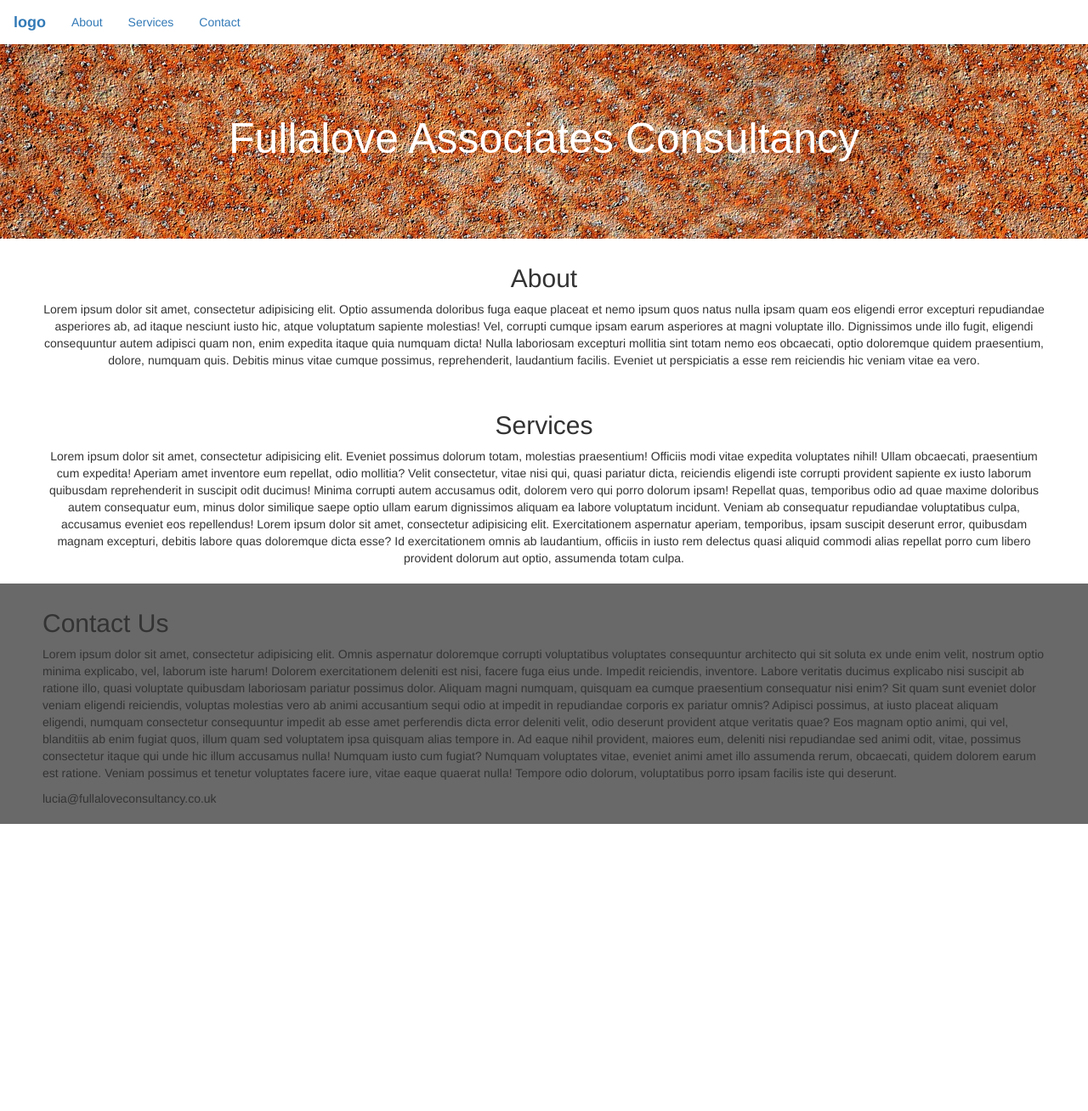
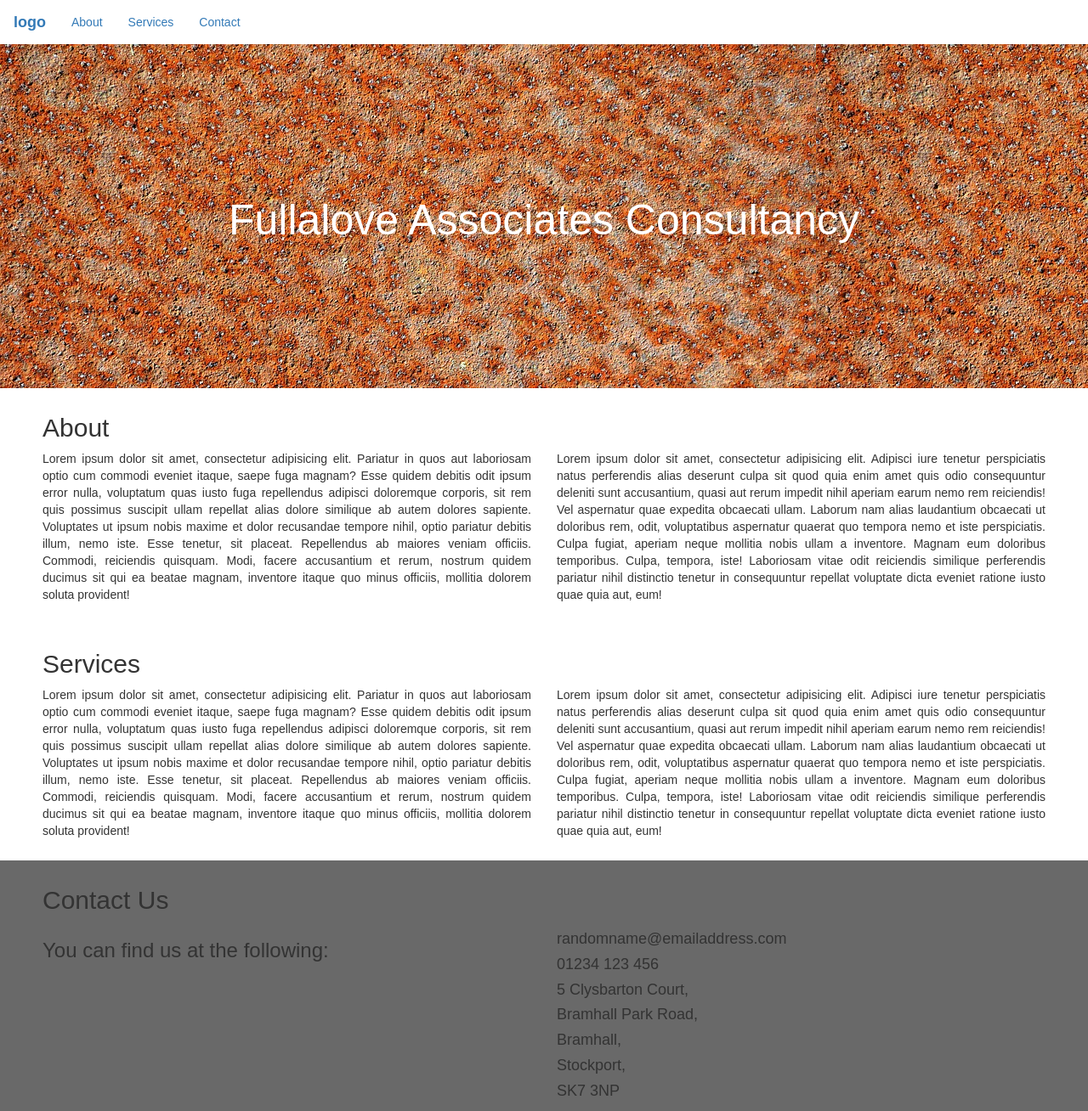
Before and after one commit to alexfullalove/Fullalove-Associates, a plain HTML site: page index.html in a window 1280 px wide. Shown: the whole page at 85% size. Before the commit the page ends 970 px from the top, so only its background shows below. Drawn offline with nearby package versions, Linux system fonts and the light colour scheme.

Commit message:
responsive functionality added

```diff
--- a/index.html
+++ b/index.html
@@ -6,6 +6,7 @@
         <meta name="viewport" content="width=device-width, initial-scale=1.0">
         <link rel="stylesheet" href="https://maxcdn.bootstrapcdn.com/bootstrap/3.3.7/css/bootstrap.min.css">
         <link rel="stylesheet" type="text/css" href="style.css">
+        <link rel="stylesheet" type="text/css" href="http://fonts.googleapis.com/css?family=Tangerine">
         <script src="https://ajax.googleapis.com/ajax/libs/jquery/3.2.1/jquery.min.js"></script>
         <script src="https://maxcdn.bootstrapcdn.com/bootstrap/3.3.7/js/bootstrap.min.js"></script>
 </head>
@@ -24,32 +25,57 @@
       <ul class="nav navbar-nav">
         <li><a href="#About">About</a></li>
         <li><a href="#Services">Services</a></li>
-        <li><a href="#About">Contact</a></li>
+        <li><a href="#Contact">Contact</a></li>
       </ul>
     </div>
   </div>
 </nav>
-        <div class="text-center" id="logo-section">
+        <div class="logo" id="logo-section">
         <h1>Fullalove Associates Consultancy</h1>
         </div>
 
-        <div class="text-center" id="About">
+     <div class="container-fluid" id="About">
          <h2>About</h2>
-
-            <p>Lorem ipsum dolor sit amet, consectetur adipisicing elit. Optio assumenda doloribus fuga eaque placeat et nemo ipsum quos natus nulla ipsam quam eos eligendi error excepturi repudiandae asperiores ab, ad itaque nesciunt iusto hic, atque voluptatum sapiente molestias! Vel, corrupti cumque ipsam earum asperiores at magni voluptate illo. Dignissimos unde illo fugit, eligendi consequuntur autem adipisci quam non, enim expedita itaque quia numquam dicta! Nulla laboriosam excepturi mollitia sint totam nemo eos obcaecati, optio doloremque quidem praesentium, dolore, numquam quis. Debitis minus vitae cumque possimus, reprehenderit, laudantium facilis. Eveniet ut perspiciatis a esse rem reiciendis hic veniam vitae ea vero.</p>
+          <div class="row">
+            <div class="col-sm-6">
+              <p>Lorem ipsum dolor sit amet, consectetur adipisicing elit. Pariatur in quos aut laboriosam optio cum commodi eveniet itaque, saepe fuga magnam? Esse quidem debitis odit ipsum error nulla, voluptatum quas iusto fuga repellendus adipisci doloremque corporis, sit rem quis possimus suscipit ullam repellat alias dolore similique ab autem dolores sapiente. Voluptates ut ipsum nobis maxime et dolor recusandae tempore nihil, optio pariatur debitis illum, nemo iste. Esse tenetur, sit placeat. Repellendus ab maiores veniam officiis. Commodi, reiciendis quisquam. Modi, facere accusantium et rerum, nostrum quidem ducimus sit qui ea beatae magnam, inventore itaque quo minus officiis, mollitia dolorem soluta provident!</p>
+            </div>
+        <div class="col-sm-6">
+              <p>Lorem ipsum dolor sit amet, consectetur adipisicing elit. Adipisci iure tenetur perspiciatis natus perferendis alias deserunt culpa sit quod quia enim amet quis odio consequuntur deleniti sunt accusantium, quasi aut rerum impedit nihil aperiam earum nemo rem reiciendis! Vel aspernatur quae expedita obcaecati ullam. Laborum nam alias laudantium obcaecati ut doloribus rem, odit, voluptatibus aspernatur quaerat quo tempora nemo et iste perspiciatis. Culpa fugiat, aperiam neque mollitia nobis ullam a inventore. Magnam eum doloribus temporibus. Culpa, tempora, iste! Laboriosam vitae odit reiciendis similique perferendis pariatur nihil distinctio tenetur in consequuntur repellat voluptate dicta eveniet ratione iusto quae quia aut, eum!</p>
+            </div>
+      </div>
     </div>
 
-        <div class="text-center" id="Services">
+     <div class="container-fluid" id="Services">
          <h2>Services</h2>
-            <p>Lorem ipsum dolor sit amet, consectetur adipisicing elit. Eveniet possimus dolorum totam, molestias praesentium! Officiis modi vitae expedita voluptates nihil! Ullam obcaecati, praesentium cum expedita! Aperiam amet inventore eum repellat, odio mollitia? Velit consectetur, vitae nisi qui, quasi pariatur dicta, reiciendis eligendi iste corrupti provident sapiente ex iusto laborum quibusdam reprehenderit in suscipit odit ducimus! Minima corrupti autem accusamus odit, dolorem vero qui porro dolorum ipsam! Repellat quas, temporibus odio ad quae maxime doloribus autem consequatur eum, minus dolor similique saepe optio ullam earum dignissimos aliquam ea labore voluptatum incidunt. Veniam ab consequatur repudiandae voluptatibus culpa, accusamus eveniet eos repellendus!
-
-            Lorem ipsum dolor sit amet, consectetur adipisicing elit. Exercitationem aspernatur aperiam, temporibus, ipsam suscipit deserunt error, quibusdam magnam excepturi, debitis labore quas doloremque dicta esse? Id exercitationem omnis ab laudantium, officiis in iusto rem delectus quasi aliquid commodi alias repellat porro cum libero provident dolorum aut optio, assumenda totam culpa.</p>
+          <div class="row">
+            <div class="col-sm-6">
+              <p>Lorem ipsum dolor sit amet, consectetur adipisicing elit. Pariatur in quos aut laboriosam optio cum commodi eveniet itaque, saepe fuga magnam? Esse quidem debitis odit ipsum error nulla, voluptatum quas iusto fuga repellendus adipisci doloremque corporis, sit rem quis possimus suscipit ullam repellat alias dolore similique ab autem dolores sapiente. Voluptates ut ipsum nobis maxime et dolor recusandae tempore nihil, optio pariatur debitis illum, nemo iste. Esse tenetur, sit placeat. Repellendus ab maiores veniam officiis. Commodi, reiciendis quisquam. Modi, facere accusantium et rerum, nostrum quidem ducimus sit qui ea beatae magnam, inventore itaque quo minus officiis, mollitia dolorem soluta provident!</p>
+            </div>
+        <div class="col-sm-6">
+              <p>Lorem ipsum dolor sit amet, consectetur adipisicing elit. Adipisci iure tenetur perspiciatis natus perferendis alias deserunt culpa sit quod quia enim amet quis odio consequuntur deleniti sunt accusantium, quasi aut rerum impedit nihil aperiam earum nemo rem reiciendis! Vel aspernatur quae expedita obcaecati ullam. Laborum nam alias laudantium obcaecati ut doloribus rem, odit, voluptatibus aspernatur quaerat quo tempora nemo et iste perspiciatis. Culpa fugiat, aperiam neque mollitia nobis ullam a inventore. Magnam eum doloribus temporibus. Culpa, tempora, iste! Laboriosam vitae odit reiciendis similique perferendis pariatur nihil distinctio tenetur in consequuntur repellat voluptate dicta eveniet ratione iusto quae quia aut, eum!</p>
+            </div>
+      </div>
     </div>
 
     <div class="container-fluid" id="Contact">
          <h2>Contact Us</h2>
-            <p>Lorem ipsum dolor sit amet, consectetur adipisicing elit. Omnis aspernatur doloremque corrupti voluptatibus voluptates consequuntur architecto qui sit soluta ex unde enim velit, nostrum optio minima explicabo, vel, laborum iste harum! Dolorem exercitationem deleniti est nisi, facere fuga eius unde. Impedit reiciendis, inventore. Labore veritatis ducimus explicabo nisi suscipit ab ratione illo, quasi voluptate quibusdam laboriosam pariatur possimus dolor. Aliquam magni numquam, quisquam ea cumque praesentium consequatur nisi enim? Sit quam sunt eveniet dolor veniam eligendi reiciendis, voluptas molestias vero ab animi accusantium sequi odio at impedit in repudiandae corporis ex pariatur omnis? Adipisci possimus, at iusto placeat aliquam eligendi, numquam consectetur consequuntur impedit ab esse amet perferendis dicta error deleniti velit, odio deserunt provident atque veritatis quae? Eos magnam optio animi, qui vel, blanditiis ab enim fugiat quos, illum quam sed voluptatem ipsa quisquam alias tempore in. Ad eaque nihil provident, maiores eum, deleniti nisi repudiandae sed animi odit, vitae, possimus consectetur itaque qui unde hic illum accusamus nulla! Numquam iusto cum fugiat? Numquam voluptates vitae, eveniet animi amet illo assumenda rerum, obcaecati, quidem dolorem earum est ratione. Veniam possimus et tenetur voluptates facere iure, vitae eaque quaerat nulla! Tempore odio dolorum, voluptatibus porro ipsam facilis iste qui deserunt.</p>
+          <div class="row">
+            <div class="col-sm-6">
+              <h3>You can find us at the following:</h3>
+            </div>
+        <div class="col-sm-6">
+              <h4>randomname@emailaddress.com</h4>
 
-            <p>lucia@fullaloveconsultancy.co.uk</p>
+              <h4>01234 123 456</h4>
+
+              <h4>5 Clysbarton Court,</h4>
+              <h4>Bramhall Park Road,</h4>
+              <h4>Bramhall,</h4>
+              <h4>Stockport,</h4>
+              <h4>SK7 3NP</h4>
             </div>
+      </div>
+    </div>
+    </body>
 </html>
--- a/style.css
+++ b/style.css
@@ -7,29 +7,37 @@
 }
 
 body {
+    font-family: sans-serif;
 }
 
 #logo-section {
-    padding-top: 8vh;
-    padding-bottom:10vh;
+    min-height: 50vh;
+    padding-top: 20vh;
+    padding-bottom: 20vh;
+    text-align: center;
     background: url(img/corrosion.jpg), no-repeat;
 }
 
 h1 {
     font-size: 50px;
     color: white;
-    font-family: Arial;
+}
+
+p {
+    text-align: justify;
 }
 
 #About {
-    padding: 10px 50px 10px 50px;
+    padding: 10px 50px 15px 50px;
 }
 
 #Services {
-    padding: 10px 50px 10px 50px;
+    padding: 10px 50px 15px 50px;
 }
 
 #Contact {
     background-color: #696969;
-    padding: 10px 50px 10px 50px
+    padding: 10px 50px 15px 50px;
 }
+
+@media only screen and (max-width:768px){h2, h3, h4, p {text-align:center;}}
```
Lines whose indentation alone changed are shown as unchanged.
